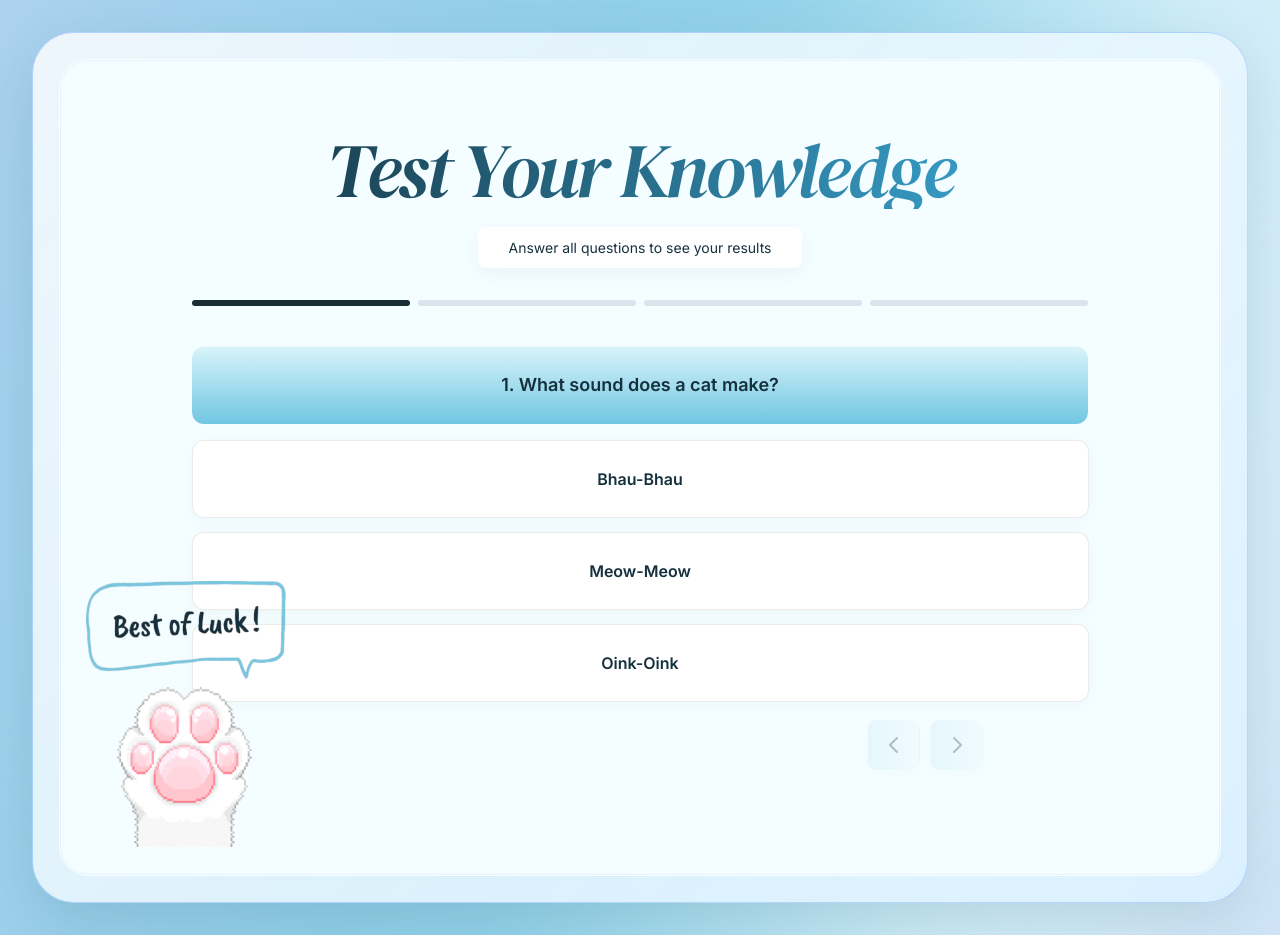
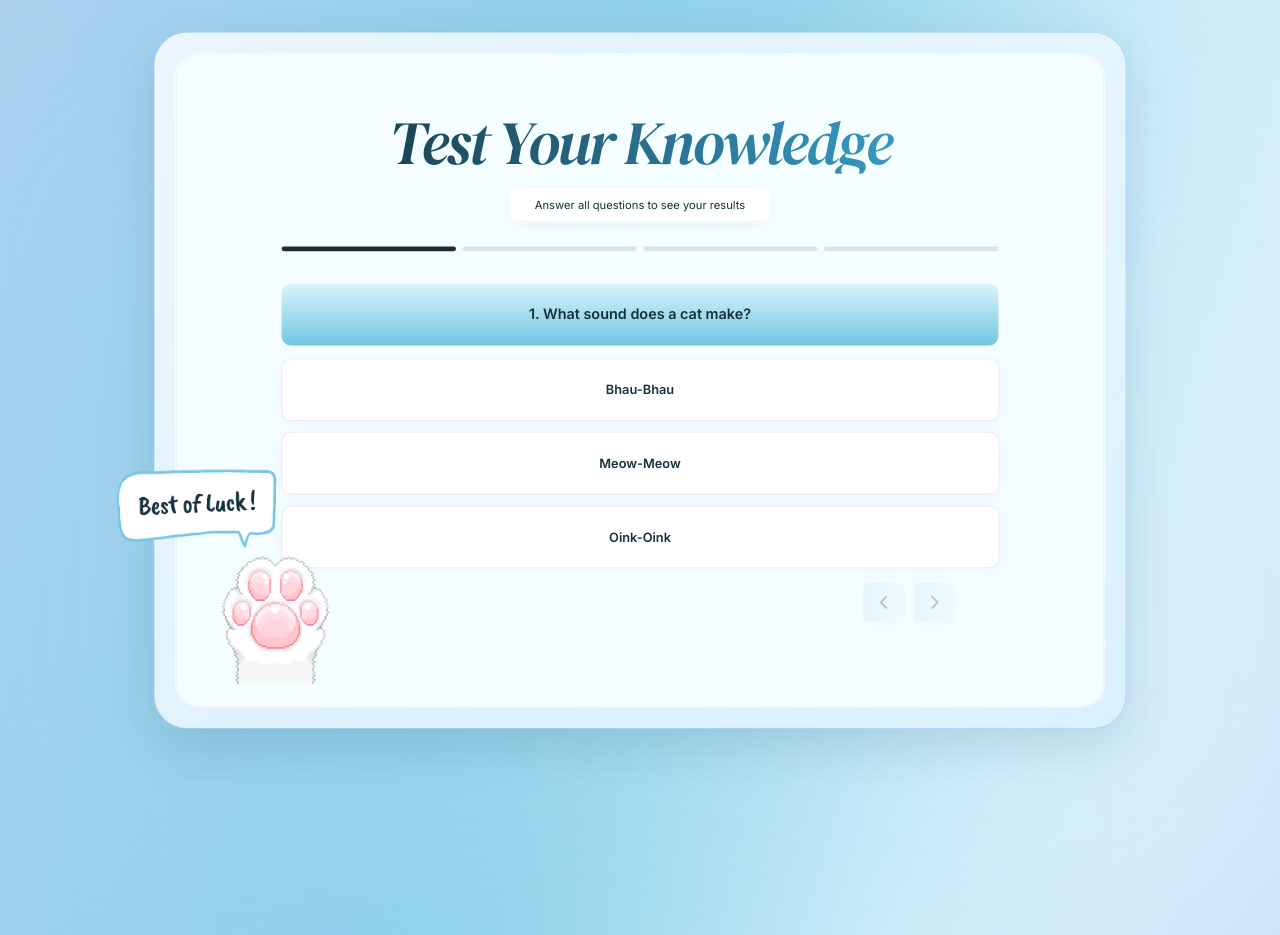
Before and after one commit to tharunK03/QuizApp-UI, a React (Vite) app: page / in a window 1280 px wide. Built offline with nearby package versions, Linux system fonts and the light colour scheme.

Commit message:
Adjust badge position and questions content

```diff
--- a/src/index.css
+++ b/src/index.css
@@ -4,13 +4,8 @@
 @tailwind components;
 @tailwind utilities;
 
- :root {
-  --design-width: 1542;
-  --design-height: 900;
-  --quiz-scale: min(
-    1,
-    calc(0.8 * min(100vw / var(--design-width), (100vh - 48px) / var(--design-height)))
-  );
+:root {
+  --quiz-scale: 0.8;
 }
 
 * {
@@ -188,7 +183,7 @@ body {
 
 .quiz-nav {
   position: absolute;
-  right: clamp(90px, 12vw, 190px);
+  right: clamp(90px, 8vw, 210px);
   left: auto;
   transform: none;
   bottom: 22px;
@@ -210,8 +205,8 @@ body {
 
 .quiz-badge {
   position: absolute;
-  left: -10px;
-  bottom: 168px;
+  left: -110px;
+  bottom: 170px;
   max-width: 200px;
 }
 
@@ -382,13 +377,13 @@ body {
 }
 
 @media (max-width: 1024px) {
+  :root {
+    --quiz-scale: 1;
+  }
+
   .quiz-inner {
     padding: 48px 36px 70px;
     min-height: 600px;
-  }
-
-  :root {
-    --quiz-scale: 1;
   }
 
   .quiz-nav {
```
Also changed, not shown: src/assets/bestofluck.png, src/data/questions.ts (line endings or trailing spaces).
